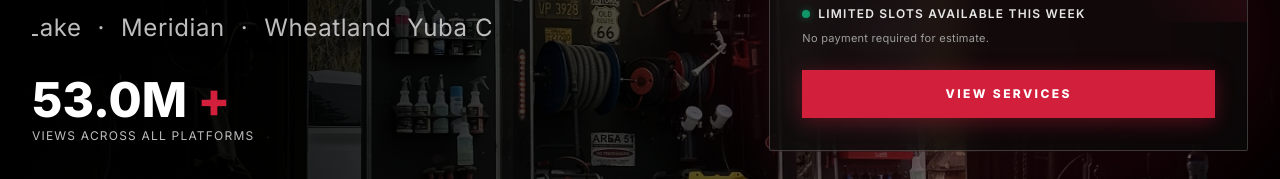
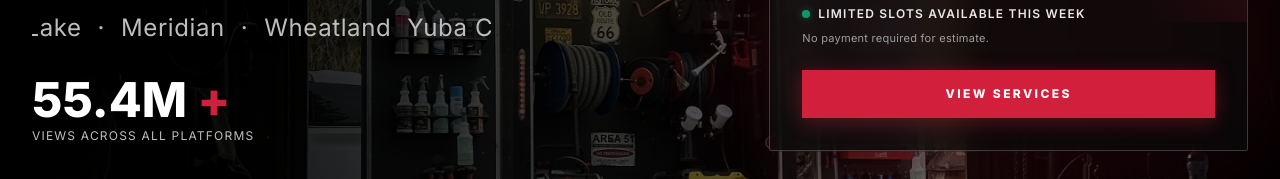
Before and after one commit to peymannaderi10/lukesmobiledetailingllc.com, a Next.js app: page / in a window 1280 px wide. Shown: the part 362-541 px from the top of the page. Built offline with nearby package versions, Linux system fonts and the light colour scheme.

Commit message:
update view count

```diff
--- a/src/app/page.tsx
+++ b/src/app/page.tsx
@@ -208,7 +208,7 @@ export default function Home() {
 
             <div className="flex flex-col sm:flex-row sm:items-center gap-4 sm:gap-8 mb-8 sm:mb-10">
               <div>
-                <span className="text-3xl sm:text-4xl lg:text-5xl font-bold text-white">53.0M <span className="text-primary">+</span></span>
+                <span className="text-3xl sm:text-4xl lg:text-5xl font-bold text-white">55.4M <span className="text-primary">+</span></span>
                 <p className="text-[10px] sm:text-xs uppercase tracking-widest text-gray-400 mt-1">Views Across All Platforms</p>
               </div>
             </div>
```
